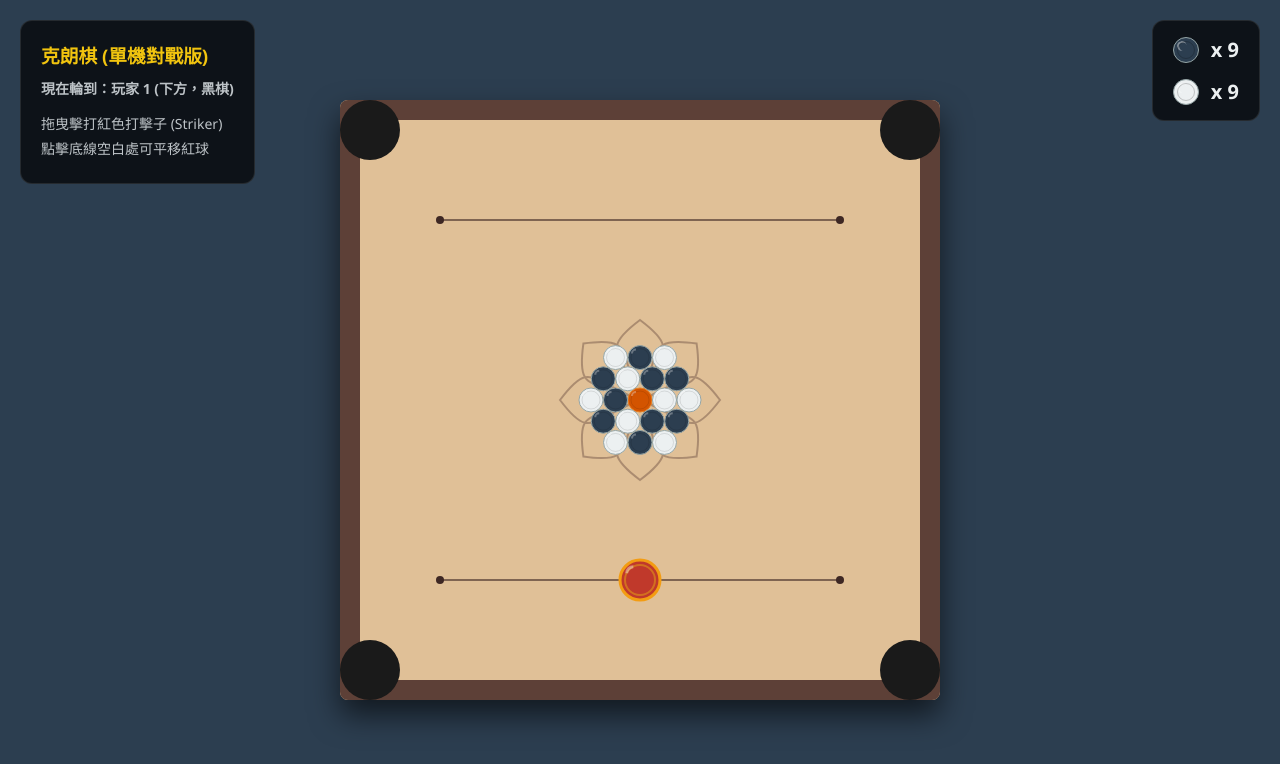
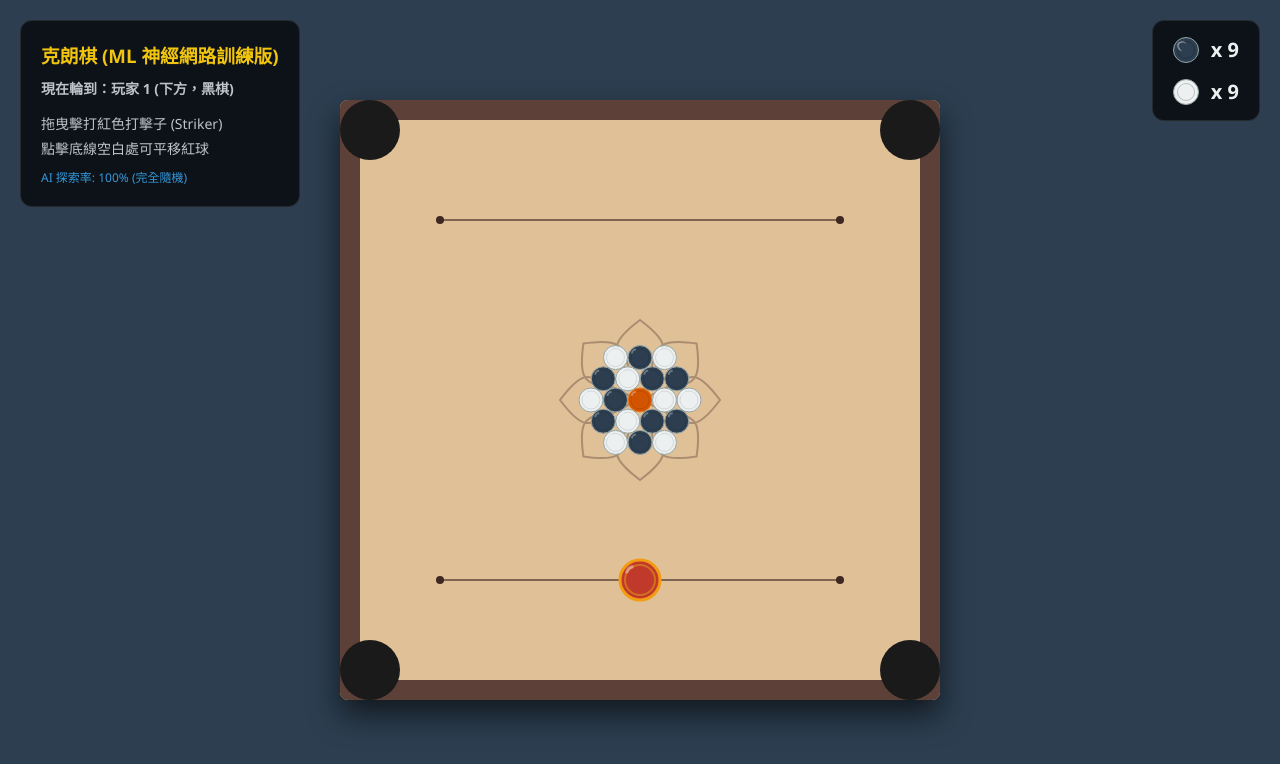
Before and after one commit to mymcworld3-droid/carrom, a website: page public/index.html in a window 1280 px wide. Drawn offline with nearby package versions, Linux system fonts and the light colour scheme; no server answers.

Commit message:
Update index.html

```diff
--- a/public/index.html
+++ b/public/index.html
@@ -3,7 +3,7 @@
 <head>
     <meta charset="UTF-8">
     <meta name="viewport" content="width=device-width, initial-scale=1.0">
-    <title>克朗棋 (單機對戰版)</title>
+    <title>克朗棋 (ML 神經網路訓練版)</title>
     <style>
         body { margin: 0; padding: 0; overflow: hidden; background-color: #2c3e50; display: flex; justify-content: center; align-items: center; height: 100vh; color: #ecf0f1; font-family: 'Segoe UI', Tahoma, Geneva, Verdana, sans-serif; touch-action: none; }
         canvas { box-shadow: 0 15px 30px rgba(0,0,0,0.6); border-radius: 8px; }
@@ -12,6 +12,9 @@
         #ui p { margin: 5px 0; font-size: 14px; color: #bdc3c7; }
 
         #turn-indicator { font-size: 18px; font-weight: bold; margin-bottom: 15px !important; color: #2ecc71; }
+
+        /* 新增：ML 訓練狀態顯示器 */
+        #ml-status { font-size: 12px; color: #3498db; margin-top: 10px; }
 
         /* 右側計分板樣式 */
         #scoreboard { position: absolute; top: 20px; right: 20px; background: rgba(0,0,0,0.7); padding: 15px 20px; border-radius: 12px; border: 1px solid rgba(255,255,255,0.1); display: flex; flex-direction: column; gap: 15px; pointer-events: none; }
@@ -25,10 +28,11 @@
 </head>
 <body>
     <div id="ui">
-        <h3>克朗棋 (單機對戰版)</h3>
+        <h3>克朗棋 (ML 神經網路訓練版)</h3>
         <p id="turn-indicator">現在輪到：玩家 1 (下方，黑棋)</p>
         <p>拖曳擊打紅色打擊子 (Striker)</p>
         <p>點擊底線空白處可平移紅球</p>
+        <div id="ml-status">AI 探索率: 100% (完全隨機)</div>
     </div>
 
     <div id="scoreboard">
@@ -41,12 +45,10 @@
             <span id="white-count">x 9</span>
         </div>
     </div>
-    <div id="error-toast" style="display: none; position: absolute; top: 80px; left: 50%; transform: translateX(-50%); background-color: #e74c3c; color: white; padding: 15px 25px; border-radius: 8px; font-weight: bold; z-index: 9999; box-shadow: 0 4px 10px rgba(0,0,0,0.5); text-align: center; max-width: 80%;">
-        錯誤訊息
-    </div>
 
     <script src="/socket.io/socket.io.js"></script>
     <script src="https://cdnjs.cloudflare.com/ajax/libs/matter-js/0.19.0/matter.min.js"></script>
+    <script src="https://cdn.jsdelivr.net/npm/@tensorflow/tfjs@latest/dist/tf.min.js"></script>
     <script src="game.js"></script>
 </body>
 </html>
```
